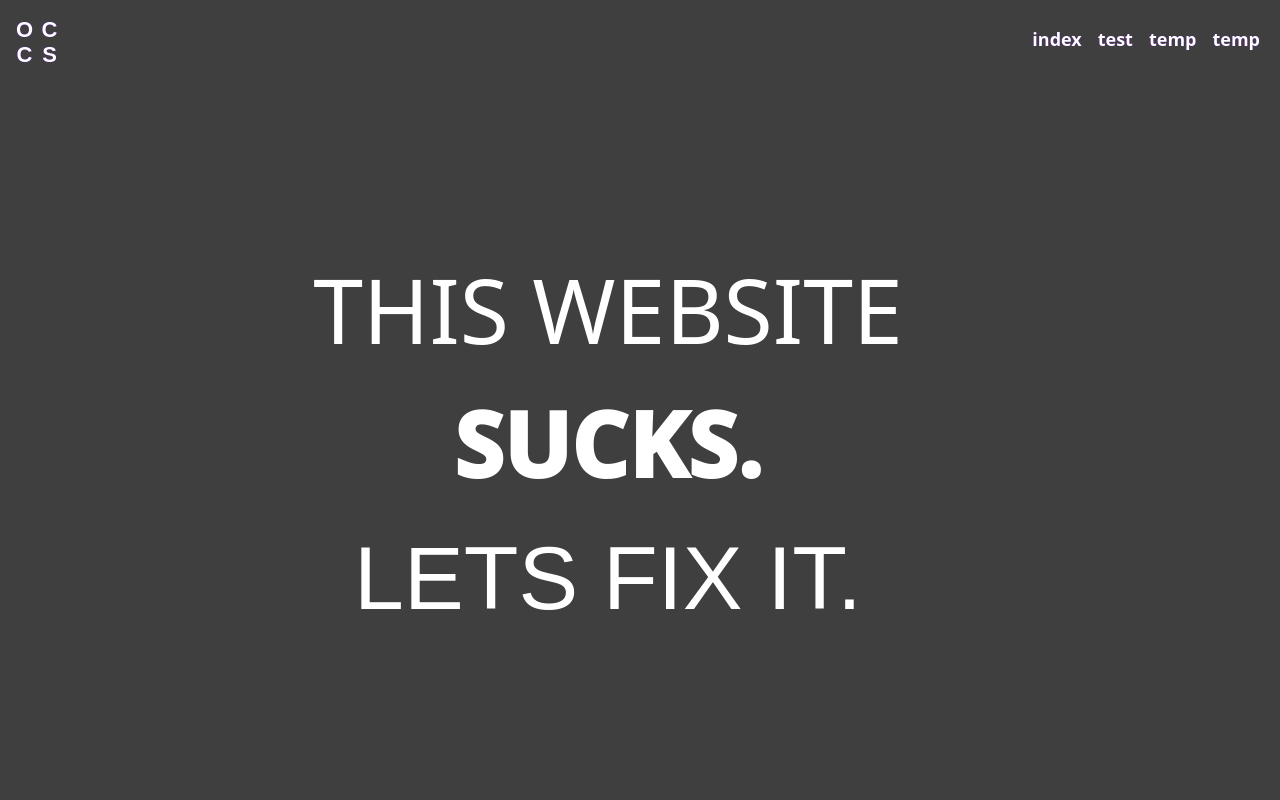
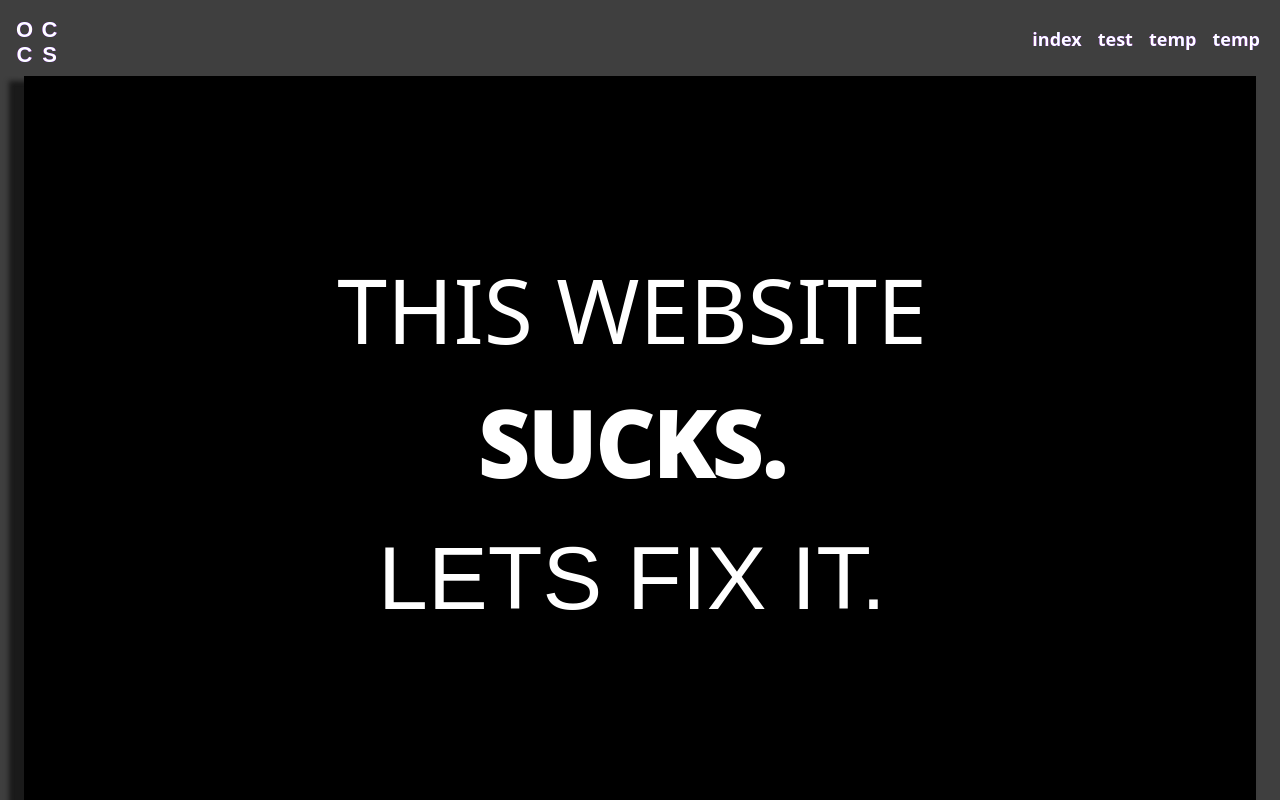
Before and after one commit to OCCS-WebsiteTeam/occs.github.io, a React (Create React App) app: page / in a window 1280 px wide. Shown: the top 800 px of the page. Built offline with nearby package versions, Linux system fonts and the light colour scheme.

Commit message:
fixed an issue with the panel component and not proporly assigning empty class fields

```diff
--- a/src/components/WebsiteSections/Landing/LandingSection.js
+++ b/src/components/WebsiteSections/Landing/LandingSection.js
@@ -25,7 +25,7 @@ export default function LandingSection({className}) {
 
     return (
         <Panel>
-            <div className={className + " spacer"}>
+            <div className={(className || "") + " spacer"}>
                 <div className="mainTextContainer" ref={panelRef}>
                     <div>THIS WEBSITE</div>
                     <div className="boldText">SUCKS.</div>
--- a/src/components/WebsiteSections/Second/Second.js
+++ b/src/components/WebsiteSections/Second/Second.js
@@ -4,7 +4,7 @@ import './Second.css'
 export default function SecondPanel({className}) {
     return (
         <Panel>
-            <div className={className + " spacer"}>
+            <div className={(className || "") + " spacer"}>
                 <div className="mainTextContainer">
                     <div className="boldText">Cards</div>
                 </div>
--- a/src/components/WebsiteSections/Third/Third.js
+++ b/src/components/WebsiteSections/Third/Third.js
@@ -4,7 +4,7 @@ import './Third.css'
 export default function ThirdPanel({className}) {
     return (
         <Panel>
-            <div className={className + " spacer"}>
+            <div className={(className || "") + " spacer"}>
                 <div className="mainTextContainer">
                     <div className="boldText">Cards</div>
                 </div>
--- a/src/components/header/navBar.js
+++ b/src/components/header/navBar.js
@@ -2,7 +2,7 @@ import './navBar.css';
 
 export default function NavBar({className}) {
     return (
-            <header className={className + " headerComponent"}>
+            <header className={(className || "") + " headerComponent"}>
                 <nav className="navbar navbar-expand-lg">
                     <div className="container-fluid">
                         <a href="/" className="navbar-brand logoLink stickyNav">
--- a/src/components/pagePanel/Panel.js
+++ b/src/components/pagePanel/Panel.js
@@ -2,7 +2,7 @@ import './panel.css';
 
 export default function Panel({children, className}) {
     return(
-        <div className={className}>
+        <div className={(className || "") + "panelContent"}>
             {children}
         </div>
     )
--- a/src/components/pagePanel/panel.css
+++ b/src/components/pagePanel/panel.css
@@ -5,6 +5,6 @@
     margin-right: 3vh;
     margin-bottom: 3vh;
     min-height: auto;
-    background-color: rgb(10, 10, 10);
+    background-color: rgb(0, 0, 0);
     box-shadow: -10px 10px 5px 5px rgb(26, 26, 26);
 }
```
